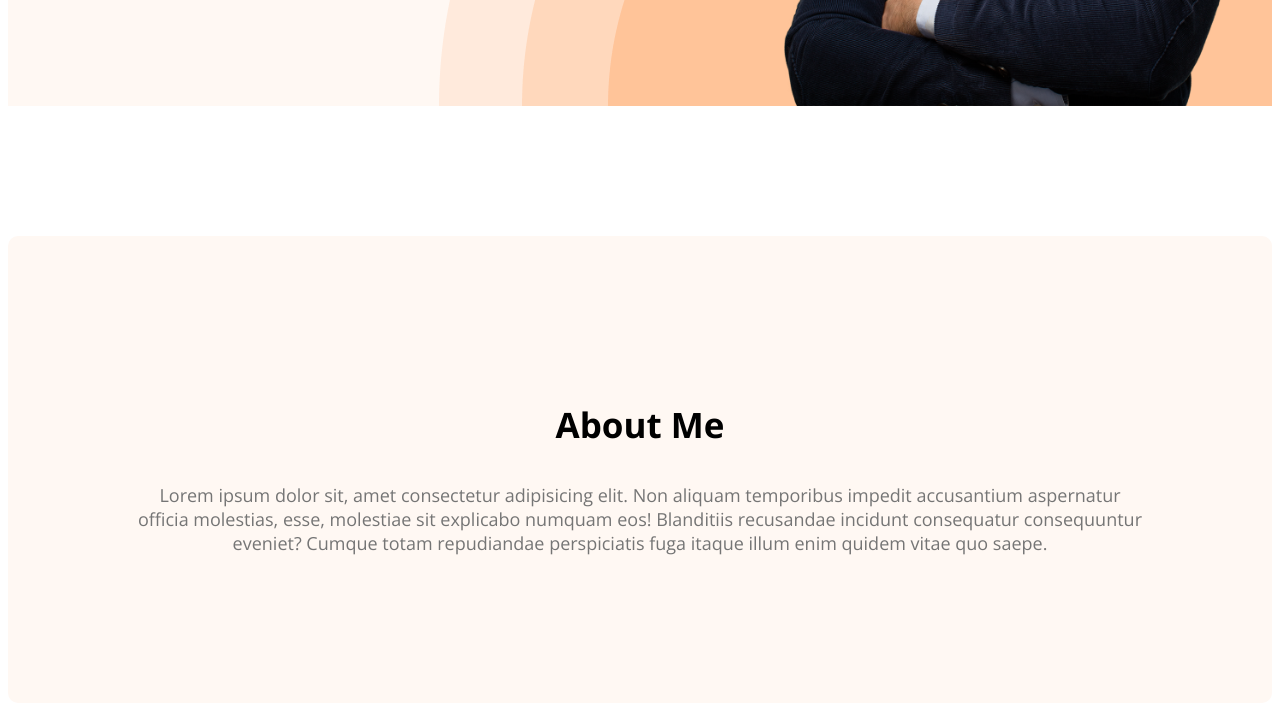
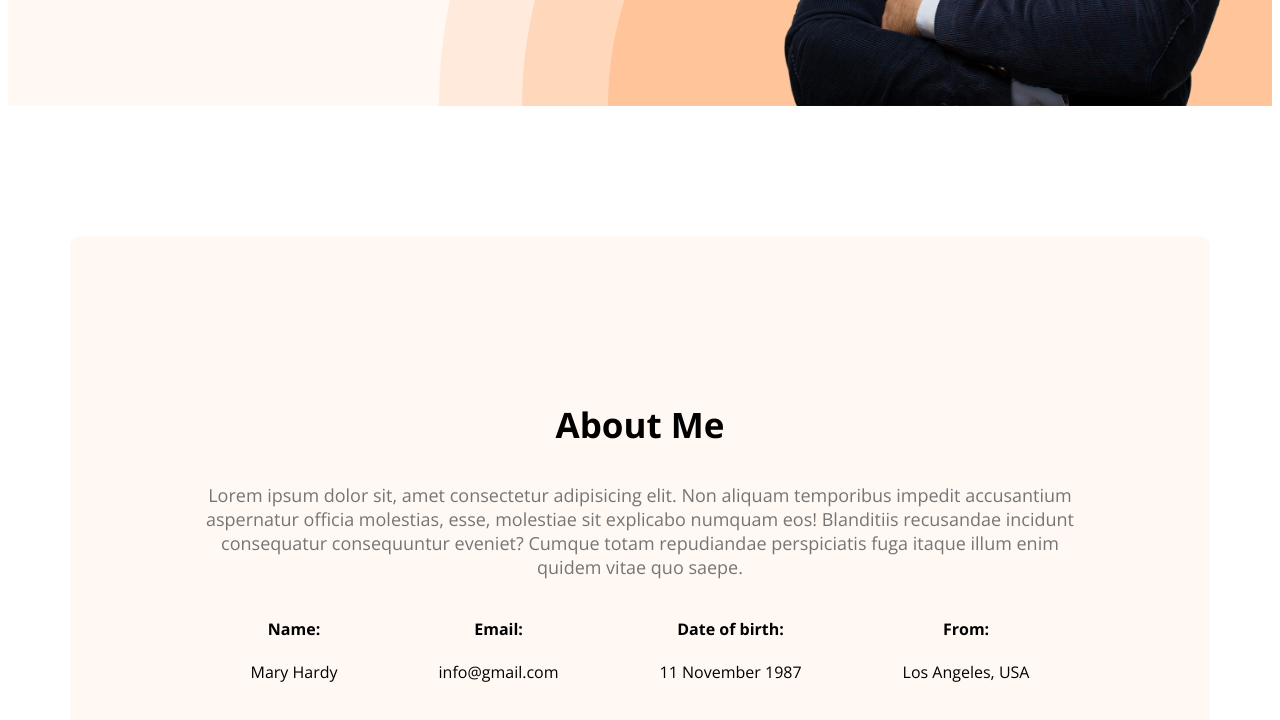
Before and after one commit to rezwan-imran23/developer-portfolio, a plain HTML site: page index.html in a window 1280 px wide. Shown: the part 662-1382 px from the top of the page. Drawn offline with nearby package versions, Linux system fonts and the light colour scheme.

Commit message:
added about info

```diff
--- a/index.html
+++ b/index.html
@@ -38,6 +38,27 @@
             <p class="section-description">
                 Lorem ipsum dolor sit, amet consectetur adipisicing elit. Non aliquam temporibus impedit accusantium aspernatur officia molestias, esse, molestiae sit explicabo numquam eos! Blanditiis recusandae incidunt consequatur consequuntur eveniet? Cumque totam repudiandae perspiciatis fuga itaque illum enim quidem vitae quo saepe.
             </p>
+            <div class="about-info-container">
+                <div class="about-info">
+                    <h4 class="info-title">Name:</h4>
+                    <p class="info-description">Mary Hardy</p>
+                </div>
+                <div class="about-info">
+                    <h4 class="info-title">Email:</h4>
+                    <p class="info-description">info@gmail.com</p>
+                </div>
+                <div class="about-info">
+                    <h4 class="info-title">Date of birth:</h4>
+                    <p class="info-description">11 November 1987</p>
+                </div>
+                <div class="about-info">
+                    <h4 class="info-title">From:</h4>
+                    <p class="info-description">Los Angeles, USA</p>
+                </div>
+
+                <!-- .about-info*4>h4.info-title+p.info-description -->
+
+            </div>
         </section>
     </main>
     <footer></footer>
--- a/style.css
+++ b/style.css
@@ -88,9 +88,15 @@ nav li {
 .header{
     background-color: #FFF8F3;
     background-image: url(/images/header_bg.png);
+    /* background-image: url(/images/developer.png); */
     background-repeat: no-repeat;
     background-position: bottom right;
 }
+/* .header{
+    background-image: url(/images/developer.png);
+    background-repeat: no-repeat;
+    background-position: bottom left;
+} */
 
 .banner{
     padding: 30px 30px 0px 150px ;
@@ -124,9 +130,12 @@ nav li {
 }
 
 
+/* main section start */
 
-
-/* main section start */
+main{
+    max-width: 1140px;
+    margin: 0 auto;
+}
 
 .about{
     padding: 130px;
@@ -136,4 +145,13 @@ nav li {
     margin-bottom: 130px;
 }
 
+.about-info-container{
+    display:flex;
+    justify-content: space-around;
+}
+
+.about-info{
+    text-align: center;
+}
+
 /* main section end */
```
